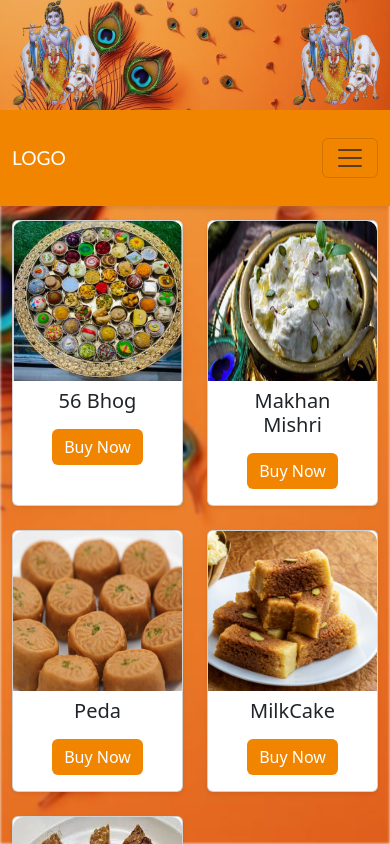
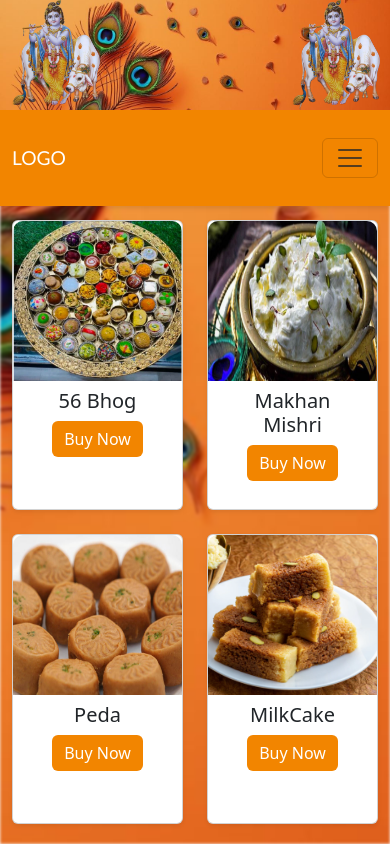
Before and after one commit to AAbhishek1234/Bankebihariwebsite, a React (Create React App) app: page /product/prashad in a window 390 px wide. Shown: the top 844 px of the page. Built offline with nearby package versions, Linux system fonts and the light colour scheme.

Commit message:
prashadd

```diff
--- a/src/pages/prashad.css
+++ b/src/pages/prashad.css
@@ -6,10 +6,12 @@
         height: 10rem !important;
     }
     .prashad-card-body{
-        /* height: 9rem !important; */
+        height: 8rem !important;
     }
    .prashad-card-title{
     margin-top: -0.5rem;
    }
-
+   .prashad-card-button{
+     margin-top: -0.5rem !important;
+   }
     }
```
